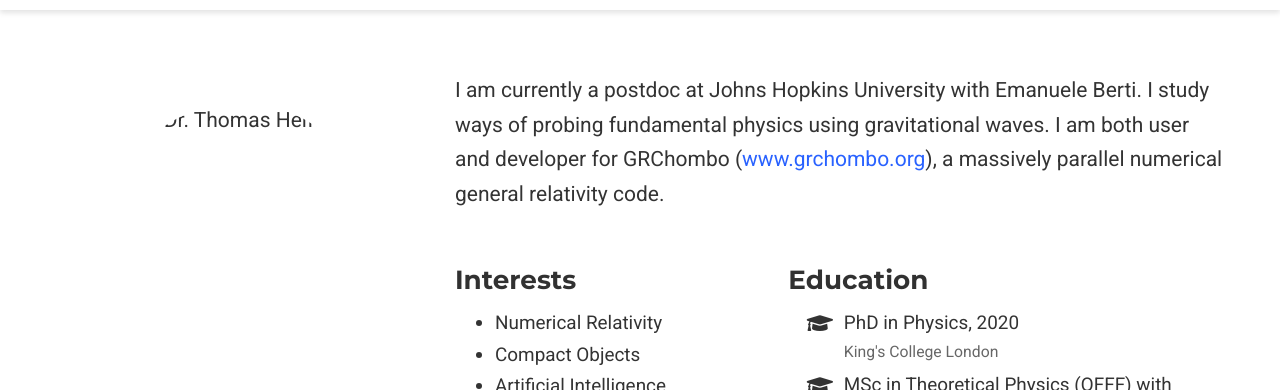
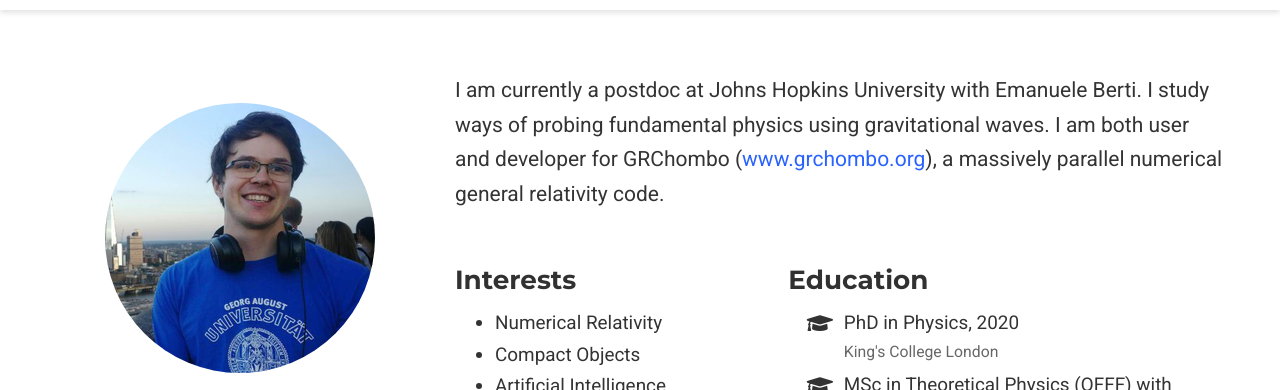
Before and after one commit to ThomasHelfer/thomashelfer.github.io, a plain HTML site: page author/dr.-thomas-helfer/index.html in a window 1280 px wide. Shown: the part 60-450 px from the top of the page. Drawn offline with nearby package versions, Linux system fonts and the light colour scheme; some packages are replaced by stand-ins of ours; some icons are missing.

Commit message:
added picture

```diff
--- a/author/dr.-thomas-helfer/index.html
+++ b/author/dr.-thomas-helfer/index.html
@@ -436,7 +436,7 @@
 
 
 
-      <img class="avatar avatar-circle" src="/author/dr.-thomas-helfer/avatar_hu328e25e645bc4b5fbebfa7baef7c48a3_28722_270x270_fill_lanczos_center_2.png" alt="Dr. Thomas Helfer">
+      <img class="avatar avatar-circle" src="/author/dr.-thomas-helfer/avatar_hub1a26309ed58f16e4664485b8c3a45dc_201432_270x270_fill_lanczos_center_2.png" alt="Dr. Thomas Helfer">
 
 
       <div class="portrait-title">
```
Also changed, not shown: index.html (+1 -1 lines), author/dr.-thomas-helfer/avatar.png, author/dr.-thomas-helfer/avatar_hu328e25e645bc4b5fbebfa7baef7c48a3_28722_270x270_fill_lanczos_center_2.png (added), author/dr.-thomas-helfer/avatar_hub1a26309ed58f16e4664485b8c3a45dc_201432_270x270_fill_lanczos_center_2.png (added).
